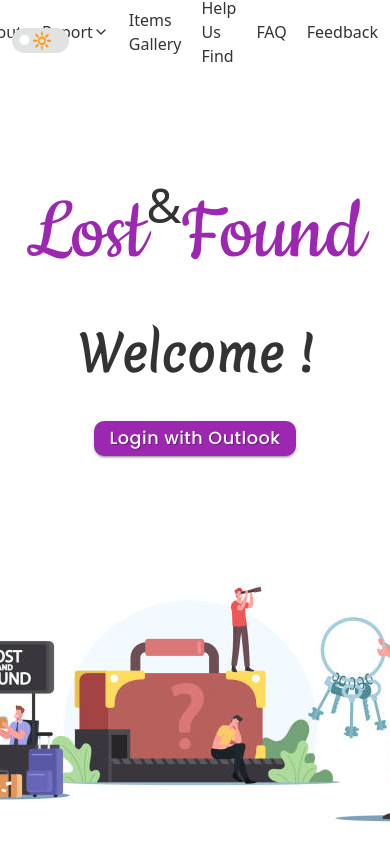
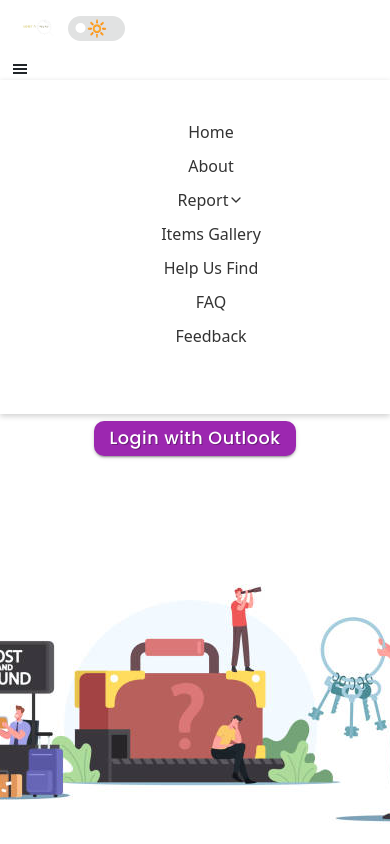
Before and after one commit to upes-open/OSoC-Lost-And-Found-WebApp, a React (Create React App) app in the folder lost-and-found-webapp/: page / in a window 390 px wide. Both pictures are taken after a click on the element 195 px from the left and 40 px from the top of the page. Shown: the top 844 px of the page. Built offline with nearby package versions, Linux system fonts and the light colour scheme; a web font is replaced by a local one.

Commit message:
modified navbar files to make it responsive

```diff
--- a/lost-and-found-webapp/src/Navbar/Navbar.css
+++ b/lost-and-found-webapp/src/Navbar/Navbar.css
@@ -53,7 +53,7 @@
   transition: color 0.3s ease;
 }
 
-.menu-item.dark-mode a{
+.menu-item.dark-mode a {
   color: #f5f5f5;
 }
 
@@ -126,13 +126,77 @@
 }
 
 .header__middle.dark-mode {
-  background-color: #333 ;
-  color: #f5f5f5 ;
-
+  background-color: #333;
+  color: #f5f5f5;
 }
 
 .dropdown-menu.dark-mode {
-  background-color: #333 ;
-  color: #f5f5f5 ;
+  background-color: #333;
+  color: #f5f5f5;
+}
 
+/* Hamburger Menu (Mobile View) */
+.hamburger-menu {
+  display: none;
+  cursor: pointer;
 }
+
+@media (max-width: 768px) {
+  .header__middle__logo {
+    width: 35%;
+  }
+
+  .header__middle__menus {
+    display: none;
+    padding: 40px;
+    flex-direction: column;
+    justify-content: flex-end;
+    position: absolute;
+    top: 80px;
+    left: 0;
+    width: 100%;
+    background-color: #fff;
+    box-shadow: 0 2px 6px rgba(0, 0, 0, 0.2);
+    z-index: 1000;
+    opacity: 0; /* Hide the dropdown initially */
+    pointer-events: none; /* Disable pointer events to prevent interactions */
+    transition: opacity 0.3s ease; /* Add a transition for smooth effect */
+  }
+
+  .header__middle__menus.mobile-menu-open {
+    display: flex;
+    opacity: 1; /* Show the dropdown when open */
+    pointer-events: auto; /* Enable pointer events when open */
+  }
+
+  .hamburger-menu {
+    display: block;
+  }
+
+  .menu-item {
+    margin-left: 0;
+    margin-bottom: 10px;
+  }
+
+  .menu-item a:hover {
+    color: #333;
+  }
+
+  /* Additional styles for mobile-view (Vertically align navbar items in the dropdown) */
+  .main-menu.mobile-view {
+    display: flex;
+    flex-direction: column;
+  }
+
+  /* Smooth transition for the dropdown menu */
+  .dropdown-menu {
+    transition: opacity 0.3s ease;
+    opacity: 0;
+    pointer-events: none;
+  }
+
+  .menu-item:hover .dropdown-menu {
+    opacity: 1;
+    pointer-events: auto;
+  }
+}
--- a/lost-and-found-webapp/src/Navbar/Navbar.js
+++ b/lost-and-found-webapp/src/Navbar/Navbar.js
@@ -4,6 +4,7 @@ import { FiChevronDown } from 'react-icons/fi';
 import logo from '../images/Logofornavbar.png';
 import './Navbar.css';
 import Switch from 'react-switch';
+import { GiHamburgerMenu } from 'react-icons/gi';
 
 const Navbar = (props) => {
   const [isDropdownOpen, setDropdownOpen] = useState(false);
@@ -26,7 +27,7 @@ const Navbar = (props) => {
                 checked={props.theme === 'dark'}
                 onChange={() => props.toggleTheme(props.theme)}
                 onColor="#2C3245"
-                offColor='#E1E2E2'
+                offColor="#E1E2E2"
                 onHandleColor="#fff"
                 handleDiameter={10}
                 uncheckedIcon="🔆"
@@ -36,12 +37,16 @@ const Navbar = (props) => {
                 className="theme-toggle-switch"
               />
             </div>
-            {/* icons={{ checked: , unchecked: "🔆" }} */}
 
-            {/* Nav Items */}
-            <div className="header__middle__menus">
+            {/* Hamburger Menu (Mobile View) */}
+            <div className="hamburger-menu" onClick={toggleDropdown}>
+              <GiHamburgerMenu />
+            </div>
+
+            {/* Nav Items (Desktop and Mobile View) */}
+            <div className={`header__middle__menus ${isDropdownOpen ? 'mobile-menu-open' : ''}`}>
               <nav className="main-nav">
-                <ul className="main-menu">
+                <ul className={`main-menu ${isDropdownOpen ? 'mobile-view' : ''}`}>
                   <li className={`menu-item ${props.theme === 'dark' ? 'dark-mode' : ''}`}>
                     <NavLink exact activeClassName="is-active" to="/home">
                       Home
@@ -103,7 +108,6 @@ const Navbar = (props) => {
           </div>
         </div>
       </div>
-
     </>
   );
 };
```
